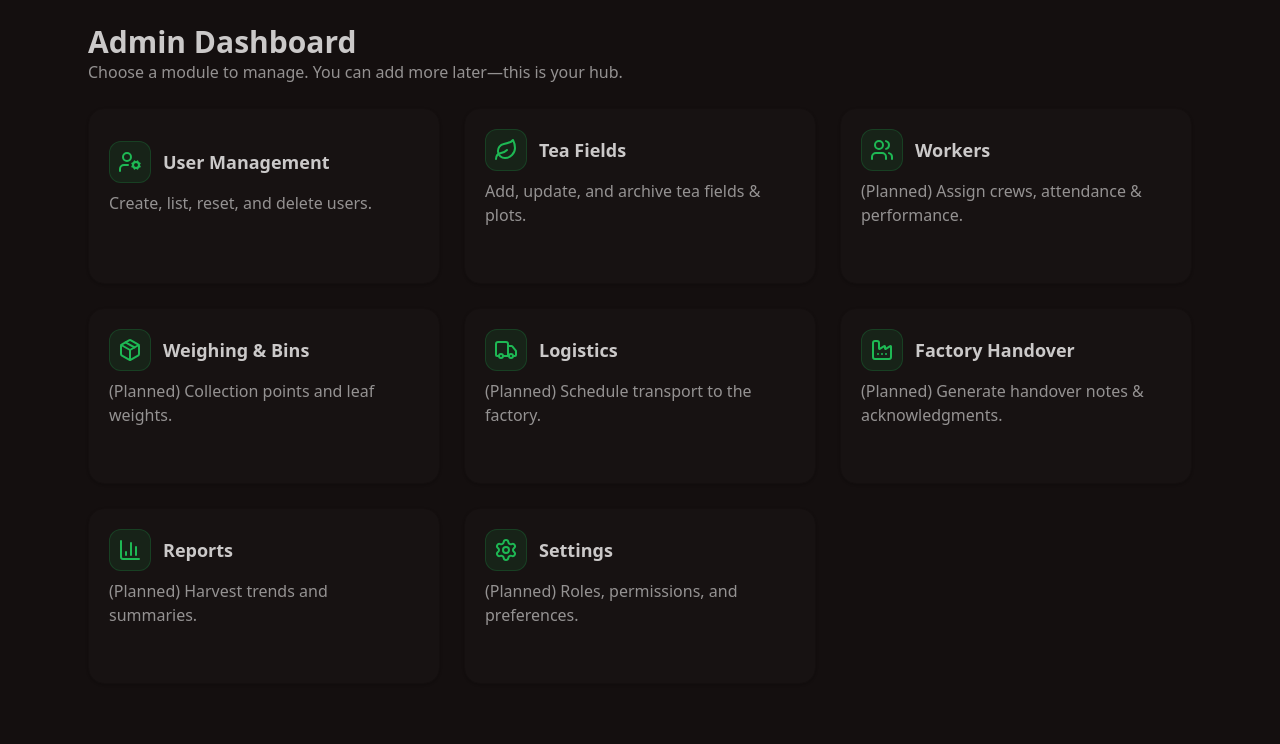
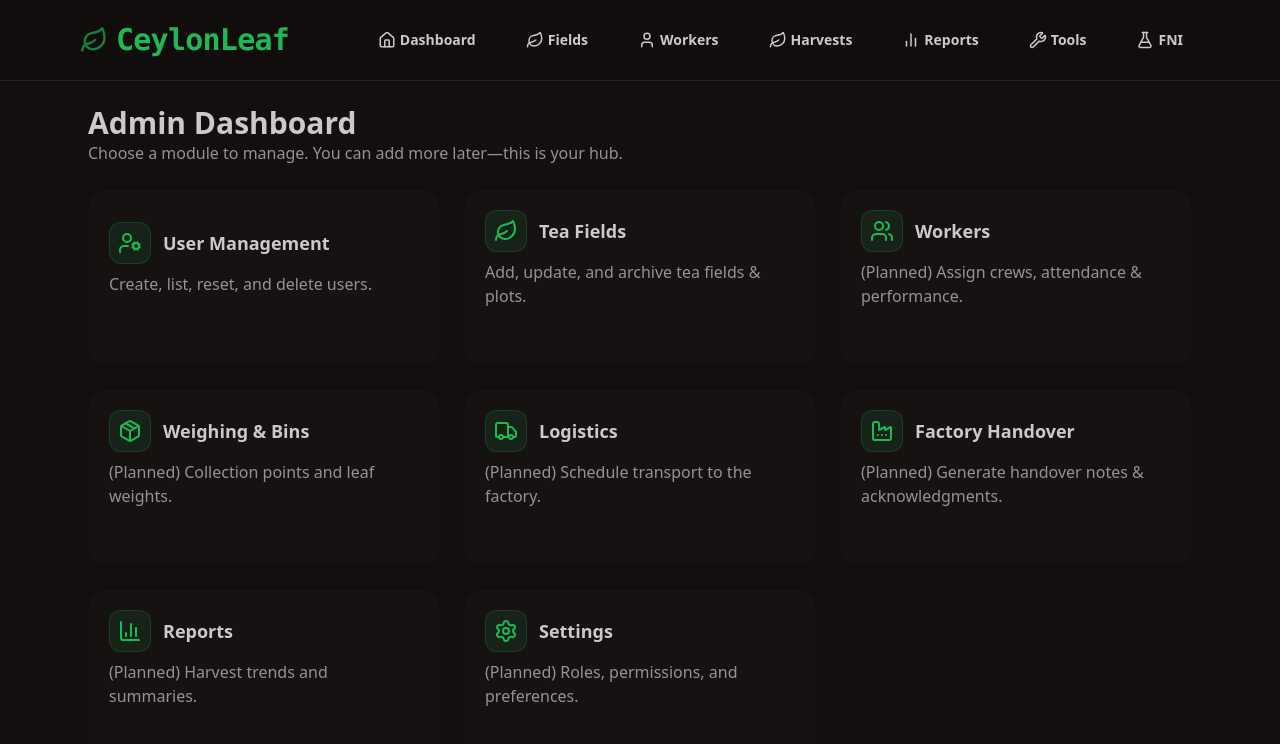
Before and after one commit to DilshaPrathibha/Tea-Plantation-Management-System, a React (Vite) app in the folder FRONTEND/: page /admin in a window 1280 px wide. Shown: the top 744 px of the page. Built offline with nearby package versions, Linux system fonts and the light colour scheme; no server answers; sample sign-in values are in the browser's storage.

Commit message:
added navbar into admin pages

```diff
--- a/FRONTEND/src/App.jsx
+++ b/FRONTEND/src/App.jsx
@@ -20,22 +20,8 @@ import RequireAuth from './components/RequireAuth.jsx';
 import AdminDashboard from './pages/admin/AdminDashboard.jsx';   // tiles landing
 import AdminUsers from './components/AdminUsers.jsx';            // users CRUD
 import FieldsPage from './pages/admin/FieldsPage.jsx';           // fields page
-/*
-// New pages
-import ToolsPage from "./pages/ToolsPage";
-import ToolDetailPage from "./pages/ToolDetailPage";
-import FNIPage from "./pages/FNIPage";
-import CreateToolPage from "./pages/CreateToolPage";
-import CreatePage from "./pages/CreatePage";
-import NoteDetailPage from "./pages/NoteDetailPage";
-import FNIDetailPage from "./pages/FNIDetailPage";
-
-// Simple placeholders (keep or replace later)
-const WorkerDashboard = () => <div className="p-8 text-2xl">Worker Dashboard</div>;
-const ProductionDashboard = () => <div className="p-8 text-2xl">Production Manager Dashboard</div>;
-const InventoryDashboard = () => <div className="p-8 text-2xl">Inventory Manager Dashboard</div>;
-const FieldDashboard = () => <div className="p-8 text-2xl">Field Supervisor Dashboard</div>;
-const NotFound = () => <div className="p-8 text-2xl">Page not found</div>;*/
+import ToolsPage from "./pages/admin/ToolsPage.jsx";
+import FNIPage from "./pages/admin/FNIPage.jsx";
 
 
 // Supervisor
@@ -73,6 +59,22 @@ export default function App() {
         element={
           <RequireAuth role="admin">
             <FieldsPage />
+          </RequireAuth>
+        }
+      />
+      <Route
+        path="/admin/tools"
+        element={
+          <RequireAuth role="admin">
+            <ToolsPage />
+          </RequireAuth>
+        }
+      />
+      <Route
+        path="/admin/fni"
+        element={
+          <RequireAuth role="admin">
+            <FNIPage />
           </RequireAuth>
         }
       />
--- a/FRONTEND/src/components/AdminUsers.jsx
+++ b/FRONTEND/src/components/AdminUsers.jsx
@@ -1,5 +1,6 @@
 // FRONTEND/src/pages/admin/AdminUsers.jsx
 import React, { useEffect, useMemo, useState } from 'react';
+import Navbar from "./Navbar";
 import axios from 'axios';
 import { UserPlus, Users, Copy, Check, RefreshCw, Trash2 } from 'lucide-react';
 
@@ -90,8 +91,10 @@ const AdminUsers = () => {
   const totalPages = Math.max(Math.ceil(total / limit), 1);
 
   return (
-    <div className="min-h-screen bg-base-200">
-      <div className="mx-auto max-w-6xl p-6">
+    <>
+      <Navbar />
+      <div className="min-h-screen bg-base-200">
+        <div className="mx-auto max-w-6xl p-6">
         {/* Header */}
         <div className="flex items-center justify-between">
           <div className="flex items-center gap-3">
@@ -229,8 +232,9 @@ const AdminUsers = () => {
           </div>
         </div>
 
+        </div>
       </div>
-    </div>
+    </>
   );
 };
 
--- a/FRONTEND/src/components/Navbar.jsx
+++ b/FRONTEND/src/components/Navbar.jsx
@@ -34,11 +34,11 @@ const Navbar = () => {
               <BarChart2 size={18} />
               Reports
             </NavLink>
-              <NavLink to="/tools" className="btn btn-ghost flex items-center gap-1">
+              <NavLink to="/admin/tools" className="btn btn-ghost flex items-center gap-1">
                 <Wrench size={18} />
                 Tools
               </NavLink>
-              <NavLink to="/FNI" className="btn btn-ghost flex items-center gap-1">
+              <NavLink to="/admin/fni" className="btn btn-ghost flex items-center gap-1">
                 <FlaskConical size={18} />
                 FNI
               </NavLink>
--- a/FRONTEND/src/pages/admin/AdminDashboard.jsx
+++ b/FRONTEND/src/pages/admin/AdminDashboard.jsx
@@ -1,4 +1,5 @@
 import React from "react";
+import Navbar from "../../components/Navbar";
 import { useNavigate } from "react-router-dom";
 import {
   Users,
@@ -34,7 +35,9 @@ const AdminDashboard = () => {
   const navigate = useNavigate();
 
   return (
-    <div className="min-h-screen bg-base-200">
+    <>
+      <Navbar />
+      <div className="min-h-screen bg-base-200">
       <div className="mx-auto max-w-6xl p-6">
         <div className="mb-6">
           <h1 className="text-3xl font-bold">Admin Dashboard</h1>
@@ -95,6 +98,7 @@ const AdminDashboard = () => {
         </div>
       </div>
     </div>
+  </>
   );
 };
 
--- /dev/null
+++ b/FRONTEND/src/pages/admin/FNIPage.jsx
@@ -0,0 +1,7 @@
+import React from "react";
+
+const FNIPage = () => (
+  <div className="p-8 text-2xl">Admin FNI Page (placeholder)</div>
+);
+
+export default FNIPage;
--- a/FRONTEND/src/pages/admin/FieldsPage.jsx
+++ b/FRONTEND/src/pages/admin/FieldsPage.jsx
@@ -1,5 +1,6 @@
 // FRONTEND/src/pages/admin/FieldsPage.jsx
 import React, { useEffect, useMemo, useRef, useState } from "react";
+import Navbar from "../../components/Navbar";
 import axios from "axios";
 import { ArrowLeft, Leaf, MapPin, RefreshCw, Save, Trash2, Edit3, X, Search } from "lucide-react";
 import { useNavigate } from "react-router-dom";
@@ -262,7 +263,9 @@ const FieldsPage = () => {
   const safeResults = Array.isArray(results) ? results : [];
 
   return (
-    <div className="min-h-screen bg-base-200">
+    <>
+      <Navbar />
+      <div className="min-h-screen bg-base-200">
       <div className="mx-auto max-w-6xl p-6">
         <div className="flex items-center gap-3 mb-4">
           <button className="btn btn-ghost btn-sm" onClick={() => navigate("/admin-dashboard")}>
@@ -454,7 +457,8 @@ const FieldsPage = () => {
           </div>
         </div>
       )}
-    </div>
+      </div>
+    </>
   );
 };
 
--- /dev/null
+++ b/FRONTEND/src/pages/admin/ToolsPage.jsx
@@ -0,0 +1,7 @@
+import React from "react";
+
+const ToolsPage = () => (
+  <div className="p-8 text-2xl">Admin Tools Page (placeholder)</div>
+);
+
+export default ToolsPage;
```
